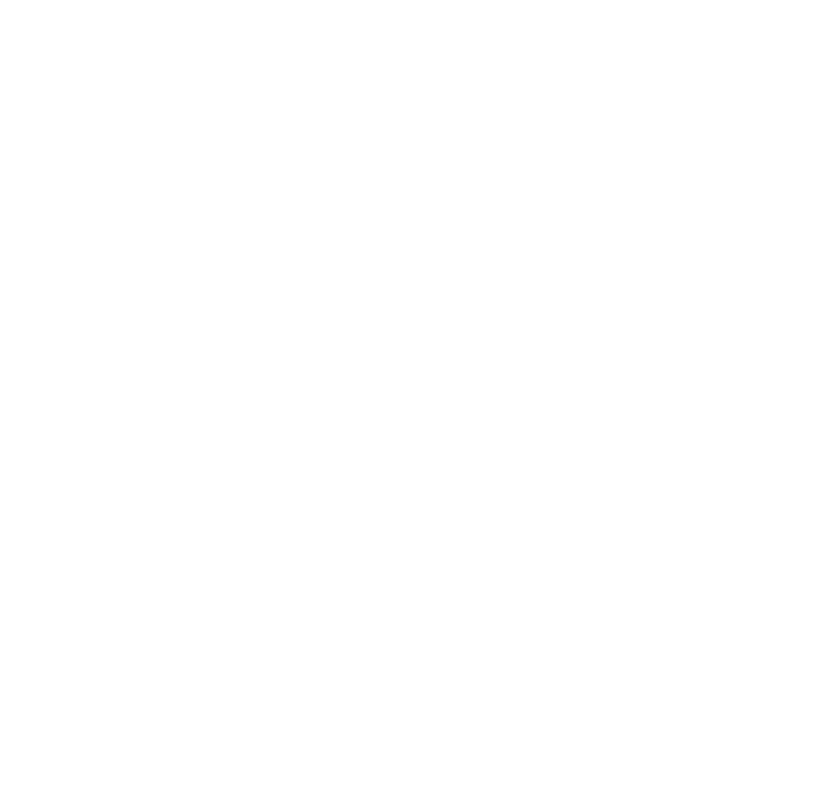
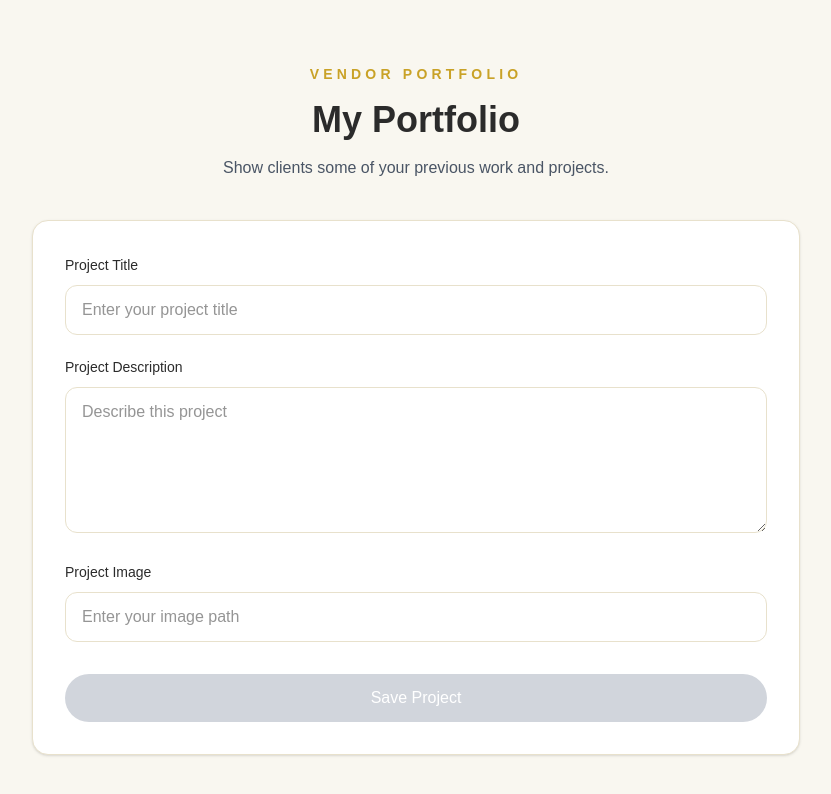
Before and after one commit to ReeSeng1/wedding-event-platform, a Next.js app in the folder frontend/: page /vendors/portfolio in a window 1280 px wide. Before the commit this address had no page. Shown: the top 794 px of the page, without its empty margins (224-1055 px from the left). Built offline with nearby package versions, Linux system fonts and the light colour scheme.

Commit message:
add a portfolio page for vendors

```diff
--- /dev/null
+++ b/frontend/src/app/vendors/portfolio/page.tsx
@@ -0,0 +1,78 @@
+"use client";
+
+import { useState } from "react";
+
+export default function VendorPortfolioPage() {
+    const [projectTitle, setProjectTitle] = useState("");
+    const [projectDescription, setProjectDescription] = useState("");
+    const [projectImage, setProjectImage] = useState("");
+
+    function handleSaveProject() {
+        console.log("Potfolio project saved");
+    }
+
+    return (
+        <main className="min-h-screen bg-[#F9F7F0] px-6 py-16">
+            <div className="mx-auto max-w-3xl">
+                <div className="text-center">
+                    <p className="text-sm font-semibold uppercase tracking-[0.3em] text-[#C9A227]">
+                        Vendor Portfolio
+                    </p>
+                    <h1 className="mt-4 text-4xl font-bold text-[#2B2B2B]">
+                        My Portfolio
+                    </h1>
+                    <p className="mx-auto mt-4 max-w-xl text-gray-600">
+                        Show clients some of your previous work and projects.
+                    </p>
+                </div>
+                <div className="mt-10 rounded-2xl border border-[#E8E1CC] bg-white p-8 shadow-sm">
+                    <div>
+                        <label className="text-sm font-medium text-[#2B2B2B]">
+                            Project Title
+                        </label>
+                        <input
+                            type="text"
+                            value={projectTitle}
+                            onChange={(e) => setProjectTitle(e.target.value)}
+                            placeholder="Enter your project title"
+                            className="mt-2 w-full rounded-xl border border-[#E8E1CC] bg-white px-4 py-3 text-[#2B2B2B] outline-none focus:border-[#C9A227]" />
+                    </div>
+                    <div className="mt-5">
+                        <label className="text-sm font-medium text-[#2B2B2B]">
+                            Project Description
+                        </label>
+                        <textarea
+                           value={projectDescription}
+                           onChange={(e) => setProjectDescription(e.target.value)}
+                           placeholder="Describe this project"
+                           rows={5}
+                           className="mt-2 w-full rounded-xl border border-[#E8E1CC] bg-white px-4 py-3 text-[#2B2B2B] outline-none focus:border-[#C9A227]"/>
+                    </div>
+                    <div className="mt-5">
+                        <label className="text-sm font-medium text-[#2B2B2B]">
+                            Project Image
+                        </label>
+                        <input
+                            type="text"
+                            value={projectImage}
+                            onChange={(e) => setProjectImage(e.target.value)}
+                            placeholder="Enter your image path"
+                            className="mt-2 w-full rounded-xl border border-[#E8E1CC] bg-white px-4 py-3 text-[#2B2B2B] outline-none focus:border-[#C9A227]" />
+                    </div>
+                    <button
+                        type="button"
+                        onClick={handleSaveProject}
+                        className={`mt-8 w-full rounded-full px-6 py-3 font-medium text-white ${
+                            projectTitle.trim() !== "" &&
+                            projectDescription.trim() !== "" &&
+                            projectImage.trim() !== ""
+                               ? "bg-[#C9A227] hover:bg-[#B08D20]"
+                               : "bg-gray-300"
+                        }`}>
+                        Save Project
+                    </button>
+                </div>
+            </div>
+        </main>
+    );
+}
```
